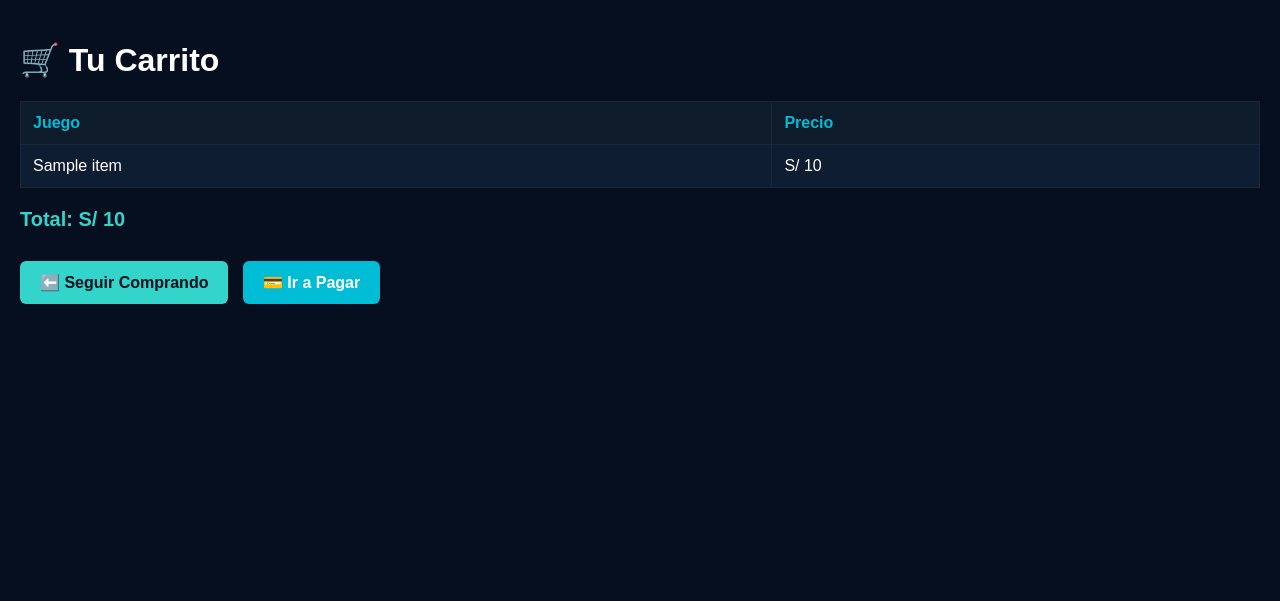
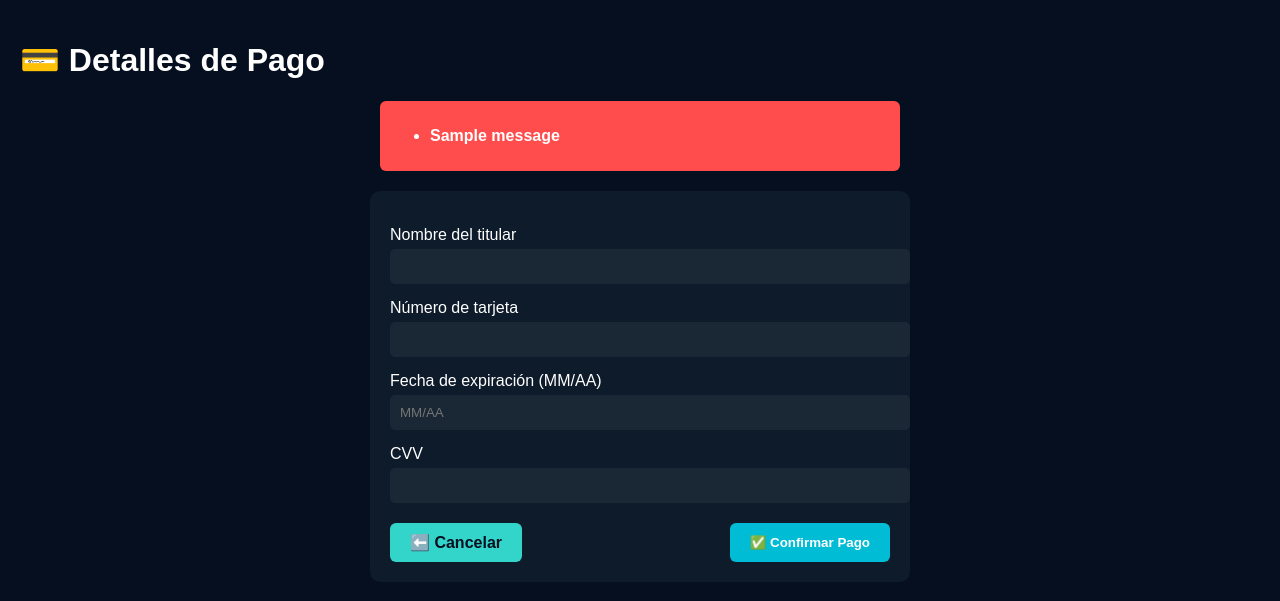
Before and after one commit to andresalvador02/taller_login, a Flask app: template templates/carrito.html in a window 1280 px wide. Shown: the top 601 px of the page. Run offline with Flask 2, Linux system fonts and the light colour scheme; the template is opened without the code that fills it: most values are stand-ins (such as "Sample title", 1, 10 or a date in 2020); one stand-in notice (Sample message) is shown.

```diff
--- a/templates/carrito.html
+++ b/templates/carrito.html
@@ -2,7 +2,7 @@
 <html lang="es">
 <head>
     <meta charset="UTF-8">
-    <title>🛒 Carrito de Compras</title>
+    <title>💳 Pago</title>
     <style>
         body {
             background-color: #060F1F;
@@ -14,78 +14,123 @@
         h1 {
             color: #FFFFFF;
         }
-        table {
+        form {
+            background-color: #0D1B2A;
+            padding: 20px;
+            border-radius: 10px;
+            max-width: 500px;
+            margin: 0 auto;
+        }
+        label {
+            display: block;
+            margin-top: 15px;
+            margin-bottom: 5px;
+        }
+        input {
             width: 100%;
-            border-collapse: collapse;
+            padding: 10px;
+            border-radius: 5px;
+            border: none;
+            background-color: #1A2735;
+            color: white;
+        }
+        .botones {
             margin-top: 20px;
+            display: flex;
+            justify-content: space-between;
         }
-        th, td {
-            border: 1px solid #1A2735;
-            padding: 12px;
-            text-align: left;
+        .botones a, .botones button {
+            padding: 10px 20px;
+            border-radius: 6px;
+            border: none;
+            font-weight: bold;
+            cursor: pointer;
+            text-decoration: none;
         }
-        th {
-            background-color: #0D1B2A;
-            color: #00BCD4;
-        }
-        td {
-            background-color: #0F1D33;
-        }
-        .total {
-            font-size: 20px;
-            font-weight: bold;
-            color: #33D4C9;
-            margin-top: 20px;
-        }
-        .acciones {
-            margin-top: 30px;
-        }
-        .acciones a {
-            text-decoration: none;
-            padding: 12px 20px;
-            border-radius: 6px;
-            margin-right: 10px;
-            font-weight: bold;
-            display: inline-block;
-        }
-        .volver {
+        .cancelar {
             background-color: #33D4C9;
             color: #060F1F;
         }
-        .pagar {
+        .confirmar {
             background-color: #00BCD4;
             color: white;
+        }
+        .errores {
+            background-color: #FF4C4C;
+            color: white;
+            border-radius: 6px;
+            padding: 10px;
+            margin: 20px auto;
+            max-width: 500px;
+            font-weight: bold;
         }
     </style>
 </head>
 <body>
 
-    <h1>🛒 Tu Carrito</h1>
+    <h1>💳 Detalles de Pago</h1>
 
-    {% if carrito %}
-    <table>
-        <tr>
-            <th>Juego</th>
-            <th>Precio</th>
-        </tr>
-        {% for item in carrito %}
-        <tr>
-            <td>{{ item['nombre'] }}</td>
-            <td>S/ {{ item['precio'] }}</td>
-        </tr>
-        {% endfor %}
-    </table>
+    {% with messages = get_flashed_messages() %}
+      {% if messages %}
+        <div class="errores">
+          <ul>
+            {% for message in messages %}
+              <li>{{ message }}</li>
+            {% endfor %}
+          </ul>
+        </div>
+      {% endif %}
+    {% endwith %}
 
-    <p class="total">Total: S/ {{ total }}</p>
+    <form method="post" action="{{ url_for('pago') }}" onsubmit="return validarFormulario()">
+        <label for="nombre">Nombre del titular</label>
+        <input type="text" name="nombre" id="nombre" required>
 
-    <div class="acciones">
-        <a href="{{ url_for('catalogo') }}" class="volver">⬅️ Seguir Comprando</a>
-        <a href="{{ url_for('pago') }}" class="pagar">💳 Ir a Pagar</a>
-    </div>
+        <label for="tarjeta">Número de tarjeta</label>
+        <input type="text" name="tarjeta" id="tarjeta" maxlength="16" required>
 
-    {% else %}
-        <p>Tu carrito está vacío. <a href="{{ url_for('catalogo') }}" style="color:#33D4C9;">Volver al catálogo</a></p>
-    {% endif %}
+        <label for="expiracion">Fecha de expiración (MM/AA)</label>
+        <input type="text" name="expiracion" id="expiracion" placeholder="MM/AA" required>
+
+        <label for="cvv">CVV</label>
+        <input type="password" name="cvv" id="cvv" maxlength="4" required>
+
+        <div class="botones">
+            <a href="{{ url_for('carrito') }}" class="cancelar">⬅️ Cancelar</a>
+            <button type="submit" class="confirmar">✅ Confirmar Pago</button>
+        </div>
+    </form>
+
+    <script>
+        function validarFormulario() {
+            const nombre = document.getElementById("nombre").value.trim();
+            const tarjeta = document.getElementById("tarjeta").value.trim();
+            const expiracion = document.getElementById("expiracion").value.trim();
+            const cvv = document.getElementById("cvv").value.trim();
+
+            if (!/^\d{16}$/.test(tarjeta)) {
+                alert("El número de tarjeta debe tener exactamente 16 dígitos.");
+                return false;
+            }
+
+            if (!/^\d{2}\/\d{2}$/.test(expiracion)) {
+                alert("La fecha de expiración debe tener el formato MM/AA.");
+                return false;
+            }
+
+            if (!/^\d{3,4}$/.test(cvv)) {
+                alert("El CVV debe tener 3 o 4 dígitos numéricos.");
+                return false;
+            }
+
+            if (nombre === "") {
+                alert("Por favor, ingresa el nombre del titular.");
+                return false;
+            }
+
+            return true;
+        }
+    </script>
 
 </body>
 </html>
```
Also changed, not shown: templates/pago.html (+14 -91 lines).
